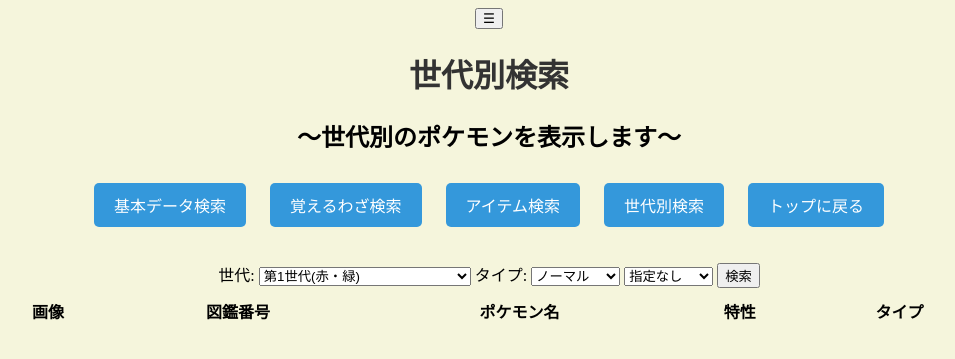
After one commit to west-urad24/pokemon, a Django app: page /main/generation/ in a window 1280 px wide. The commit adds this page. Shown: the top 359 px of the page, without its empty margins (151-1106 px from the left). Run offline with Django 3.2, Linux system fonts and the light colour scheme; lists and menus that the app fills with data are empty.

Commit message:
微修正

```diff
--- /dev/null
+++ b/main/templates/main/generation.html
@@ -0,0 +1,157 @@
+<!DOCTYPE html>
+<html lang="ja">
+<head>
+    <meta charset="UTF-8">
+    <title>検索ページ</title>
+    {% load static %}
+    <link href="{% static 'css/style.css' %}" type="text/css" rel="stylesheet">
+</head>
+
+<body>
+    <!-- サイドバーのトグルボタン -->
+    <button class="toggle-btn" onclick="toggleSidebar()">&#9776;</button>
+
+    <!-- サイドバーのコンテンツ -->
+    <div id="sidebar">
+        <div class="sidebar-content">
+            <ul>
+                <li>ログアウト</li>
+                <li>パスワード変更</li>
+                <li>お気に入りポケモン</li>
+                <li>退会</li>
+            </ul>
+        </div>
+    </div>
+
+    <h1>世代別検索</h1>
+    <h2>〜世代別のポケモンを表示します〜</h2>
+
+    <!-- 名前検索へのリンク -->
+    <a href="{% url 'base' %}">基本データ検索</a>
+
+    <!-- 詳細検索へのリンク -->
+    <a href="{% url 'detail' %}">覚えるわざ検索</a>
+
+    <!-- アイテム検索へのリンク -->
+    <a href="{% url 'item' %}">アイテム検索</a>
+
+    <!-- 世代別検索へのリンク -->
+    <a href="{% url 'generation' %}">世代別検索</a>
+
+    <a href="{% url 'index' %}">トップに戻る</a>
+
+    <form action="/main/generation" method="GET">
+        <label for="generation_1_7">世代:</label>
+        <select id="generation_1_7" name="generation_1_7">
+            <option value="1">第1世代(赤・緑)</option>
+            <option value="2">第2世代(金・銀)</option>
+            <option value="3">第3世代(ルビー・サファイア)</option>
+            <option value="4">第4世代(ダイヤモンド・パール)</option>
+            <option value="5">第5世代(ブラック・ホワイト)</option>
+            <option value="6">第6世代(X・Y)</option>
+            <option value="7">第7世代(サン・ムーン)</option>
+            <option value="8">全世代</option>
+        </select>
+        <label for="type">タイプ:</label>
+        <select id="type" name="type">
+            <option value="ノーマル">ノーマル</option>
+            <option value="ほのお">ほのお</option>
+            <option value="みず">みず</option>
+            <option value="でんき">でんき</option>
+            <option value="くさ">くさ</option>
+            <option value="こおり">こおり</option>
+            <option value="かくとう">かくとう</option>
+            <option value="どく">どく</option>
+            <option value="じめん">じめん</option>
+            <option value="ひこう">ひこう</option>
+            <option value="エスパー">エスパー</option>
+            <option value="むし">むし</option>
+            <option value="いわ">いわ</option>
+            <option value="ゴースト">ゴースト</option>
+            <option value="ドラゴン">ドラゴン</option>
+            <option value="あく">あく</option>
+            <option value="はがね">はがね</option>
+            <option value="フェアリー">フェアリー</option>
+        </select>
+        <select id="type2" name="type2">
+            <option value="指定なし">指定なし</option>
+            <option value="ノーマル">ノーマル</option>
+            <option value="ほのお">ほのお</option>
+            <option value="みず">みず</option>
+            <option value="でんき">でんき</option>
+            <option value="くさ">くさ</option>
+            <option value="こおり">こおり</option>
+            <option value="かくとう">かくとう</option>
+            <option value="どく">どく</option>
+            <option value="じめん">じめん</option>
+            <option value="ひこう">ひこう</option>
+            <option value="エスパー">エスパー</option>
+            <option value="むし">むし</option>
+            <option value="いわ">いわ</option>
+            <option value="ゴースト">ゴースト</option>
+            <option value="ドラゴン">ドラゴン</option>
+            <option value="あく">あく</option>
+            <option value="はがね">はがね</option>
+            <option value="フェアリー">フェアリー</option>
+        </select>
+        <input type="submit" value="検索">
+    </form>
+
+    {%if data_len > 0 %}
+    <form action="/main/generation" method="GET">
+        <label for="sort_generation">ソート:</label>
+        <select id="sort_generation" name="sort_generation">
+            <option value="no">図鑑番号</option>
+            <option value='generation_name'>ポケモン名</option>
+        </select>
+        <select id="ascdesc_generation" name="ascdesc_generation">
+            <option value="asc">昇順</option>
+            <option value="desc">降順</option>
+        </select>
+        <input type="submit" value="ソートする">
+    </form>
+    <p>「{{word}}」の検索結果:{{data_len}}件</p>
+    {% endif %}
+
+    <table>
+        <tr>
+            <th>画像</th>
+            <th>図鑑番号</th>
+            <th>ポケモン名</th>
+            <th>特性</th>
+            <th>タイプ</th>
+        </tr>
+
+        {%if data_len > 0 %}
+            {%for data in context_generation %}
+                <tr>
+                    <td><img src="https://raw.githubusercontent.com/PokeAPI/sprites/master/sprites/pokemon/{{ data.no }}.png" alt="Pokemon Image"></td>
+                    <td>{{ data.no }}</td>
+                    <td>{{ data.generation_name }}</td>
+                    <td>
+                        {% for ability_item in data.ability %}
+                            {{ ability_item }}
+                            <br>
+                        {% endfor %}
+                    </td>
+                    <td>
+                        {% for type_item in data.types %}
+                            {{ type_item }}
+                            <br>
+                        {% endfor %}
+                    </td>
+                    <td>{{ data.message }}</td>
+                </tr>
+            {% endfor %}
+        {% elif data_len == 'no_data' %}
+                <p>「{{word}}」の検索結果0件　もう一度検索してください。</p>
+        {% endif %}
+    </table>
+    <script>
+        function toggleSidebar() {
+            var sidebar = document.getElementById("sidebar");
+            sidebar.classList.toggle("active");
+        }
+    </script>
+</body>
+</html>
--- a/main/urls.py
+++ b/main/urls.py
@@ -5,5 +5,6 @@
   path('', views.index, name='index'),
   path('base/', views.base_view, name='base'),
   path('detail/', views.detail_view, name='detail'),
+  path('generation/', views.generation_view, name='generation'),
   path('item/', views.item_view, name='item'),
 ]
--- a/main/views.py
+++ b/main/views.py
@@ -2,29 +2,42 @@
 from django.shortcuts import render
 from django.http import HttpResponse
 import requests
-from .util import sort_data,base_check,item_check
+from .util import sort_data,base_check,item_check,generation_check
 from .models import Pokemon,Item
+import locale
 
 context_base = []
 context_detail = []
 context_item = []
+context_generation = []
+
+#ソートするときに値を保存するためにグローバル変数
+base_name = ""
+detail_name = ""
+item_name = ""
+generation_name = ""
+
 
 def index(request):
     global context_detail
     global context_base
     global context_item
-    context_detail,context_item,context_base = [],[],[]
+    global context_generation
+
+    context_detail,context_item,context_base,context_generation = [],[],[],[]
     return render(request, 'main/index.html')
 
 def base_view(request):  # 名前、図鑑番号、タイプ、特性、進化レベル表示
     global context_base  # リスト形式に変更
     global context_detail
     global context_item
+    global context_generation
+    global base_name
 
-    context_detail,context_item = [],[]
+    context_detail,context_item,context_generation = [],[],[]
     if 'base' in request.GET:
-        query = request.GET.get('base', '')  # ポケモン名
-        pokemons = Pokemon.objects.filter(name__icontains=query)
+        base_name = request.GET.get('base', '')  # ポケモン名
+        pokemons = Pokemon.objects.filter(name__icontains=base_name)
         context_base = []
         for pokemon in pokemons:  # ファイル1つずつチェック
             if "-" not in pokemon.name:
@@ -32,24 +45,25 @@
                 context_base = base_check(pokemon,context_base)
 
         if len(context_base) == 0:
-            return render(request, 'main/base.html', {'data_len': 'no_data'})  # 辞書として渡す
+            return render(request, 'main/base.html', {'data_len': 'no_data','word':base_name})  # 辞書として渡す
 
     if "sort_base" in request.GET and "ascdesc_base" in request.GET:
         context_base = sort_data(context_base,"base",request)
 
-    return render(request, 'main/base.html', {'context_base': context_base,'data_len':len(context_base)})  # 辞書として渡す
-
+    return render(request, 'main/base.html', {'context_base': context_base,'data_len':len(context_base),'word':base_name})  # 辞書として渡す
 
 def detail_view(request):#名前、図鑑番号、タイプ、覚える技、わざマシン、たまご
     global context_detail  # リスト形式に変更
     global context_base
     global context_item
+    global context_generation
+    global detail_name
 
-    context_base,context_item = [],[]
+    context_base,context_item,context_generation = [],[],[]
     # 初期化
     if 'detail' in request.GET:
-        query = request.GET.get('detail', '')  # ポケモン名
-        pokemons = Pokemon.objects.filter(name__icontains=query)
+        detail_name = request.GET.get('detail', '')  # ポケモン名
+        pokemons = Pokemon.objects.filter(name__icontains=detail_name)
         context_detail = []
         for pokemon in pokemons:#データを一つずつチェック
             if "-" not in pokemon.name:#ポケモンの名前が一致
@@ -60,7 +74,7 @@
                 egg_moves = pokemon.egg_moves#egg_moves＝たまごわざ
 
                 context_detail.append({
-                    'query': pokemon.name,
+                    'detail_name': pokemon.name,
                     'no': no,
                     'lv_up': lv_up,
                     'tms': tms,
@@ -69,32 +83,72 @@
                 })
 
         if len(context_detail) == 0:
-            return render(request, 'main/detail.html', {'data_len': 'no_data'})
+            return render(request, 'main/detail.html', {'data_len': 'no_data','word':detail_name})
 
     if "sort_detail" in request.GET and "ascdesc_detail" in request.GET:
         context_detail = sort_data(context_detail,"detail",request)
 
-    return render(request, 'main/detail.html', {'context_detail': context_detail,'data_len':len(context_detail)})
+    return render(request, 'main/detail.html', {'context_detail': context_detail,'data_len':len(context_detail),'word':detail_name})
+
+def generation_view(request):
+    global context_detail
+    global context_base
+    global context_item
+    global context_generation
+    global generation_name
+
+    context_detail,context_item,context_base =[],[],[]
+
+    #1~151=1,152~251=2,252~386=3,387~493=4,494~649=5,650~721=6,722~809=7
+    if "generation_1_7" in request.GET and "type" in request.GET and "type2" in request.GET:
+        context_generation = []
+        generation = int(request.GET.get("generation_1_7",1))
+        generation_name = request.GET.get("type","ノーマル") + " " + request.GET.get("type2","指定なし")
+        pokemon_type = [request.GET.get("type","ノーマル")]
+        pokemon_type2 = [request.GET.get("type2","指定なし")]
+
+        if "指定なし" not in pokemon_type2:
+            pokemon_type.extend(pokemon_type2)
+            #ユーザが選択したタイプを五十音順に並べる。同じタイプはsetで1つにする
+
+        generation_dic = {1:[1,151],2:[152,251],3:[252,386],4:[387,493],5:[494,649],6:[650,721],7:[722,809],8:[1,809]}
+        min_no,max_no = generation_dic[generation]
+        no_match_pokemons = Pokemon.objects.filter(no__range=(min_no,max_no))
+
+        for pokemon in no_match_pokemons:
+            if "-" not in pokemon.name:
+                #DBのポケモンのタイプを五十音順に並べる
+                context_generation = generation_check(pokemon,pokemon_type,context_generation)
+
+        if len(context_generation) == 0:
+            return render(request, 'main/generation.html', {'data_len': 'no_data','word':generation_name})
+
+    if "sort_generation" in request.GET and "ascdesc_generation" in request.GET:
+        context_generation = sort_data(context_generation,"generation",request)
+
+    return render(request, 'main/generation.html', {'context_generation': context_generation,'data_len':len(context_generation),'word':generation_name})
 
 def item_view(request):
     #アイテム入力→英語に変換→アイテム説明、画像、名称表示
     global context_item  # リスト形式に変更
     global context_base
     global context_detail
+    global context_generation
+    global item_name
 
-    context_base,context_detail = [],[]
+    context_base,context_detail,context_generation = [],[],[]
     if 'item' in request.GET:
         context_item = []
-        query = request.GET.get('item', '')
-        if query:
+        item_name = request.GET.get('item', '')
+        if item_name:
             #ifの入れ子を避けるために関数を使った
-            items = Item.objects.filter(ja_item__icontains=query)
-            context_item = item_check(items,context_item,query)
+            items = Item.objects.filter(ja_item__icontains=item_name)
+            context_item = item_check(items,context_item,item_name)
 
         if len(context_item) == 0:
-            return render(request, 'main/item.html', {'data_len': 'no_data'})
+            return render(request, 'main/item.html', {'data_len': 'no_data','word':item_name})
 
     if "sort_item" in request.GET and "ascdesc_item" in request.GET:
         context_item = sort_data(context_item,"item",request)
 
-    return render(request, 'main/item.html', {'context_item': context_item,'data_len':len(context_item)})
+    return render(request, 'main/item.html', {'context_item': context_item,'data_len':len(context_item),'word':item_name})
```
Also changed, not shown: main/static/css/style.css (+44 -0 lines), main/templates/main/base.html (+29 -4 lines), main/templates/main/detail.html (+27 -4 lines), main/templates/main/item.html (+26 -2 lines), main/util.py (+14 -3 lines), 1 other file.
